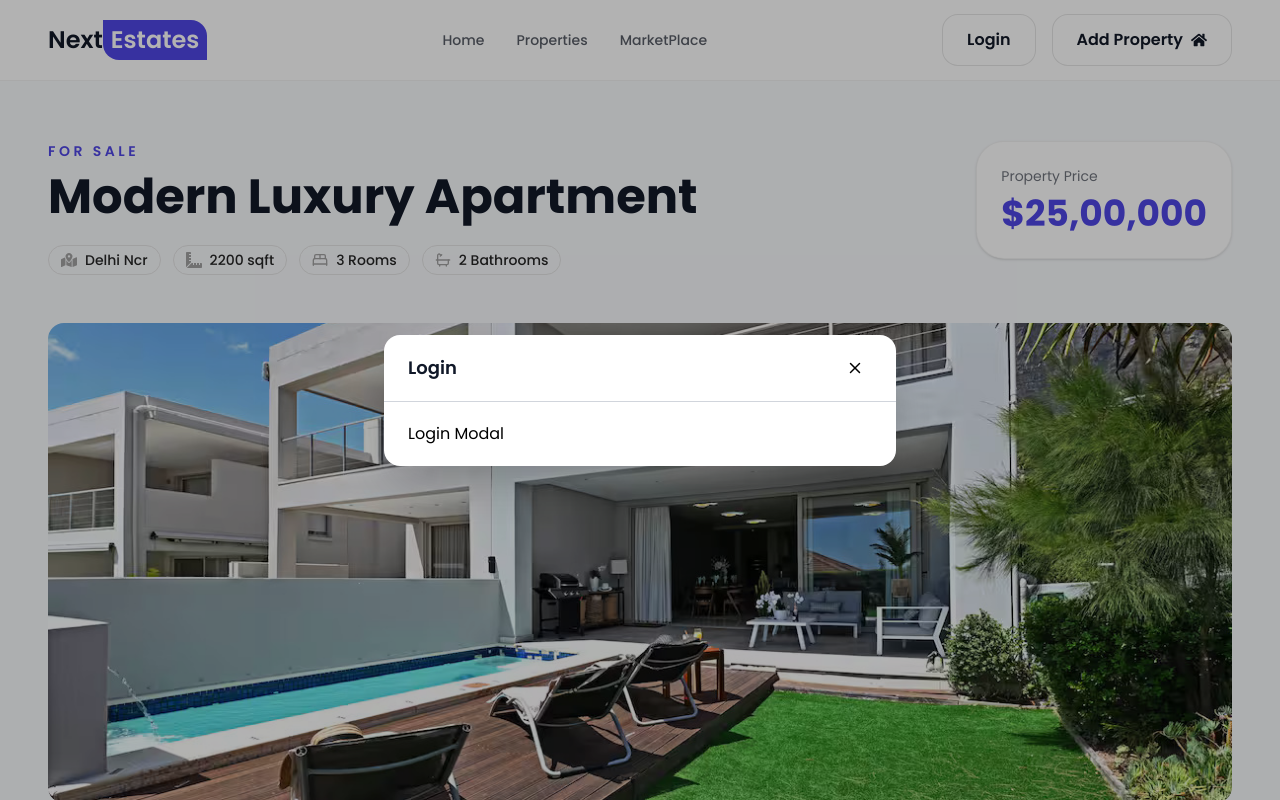
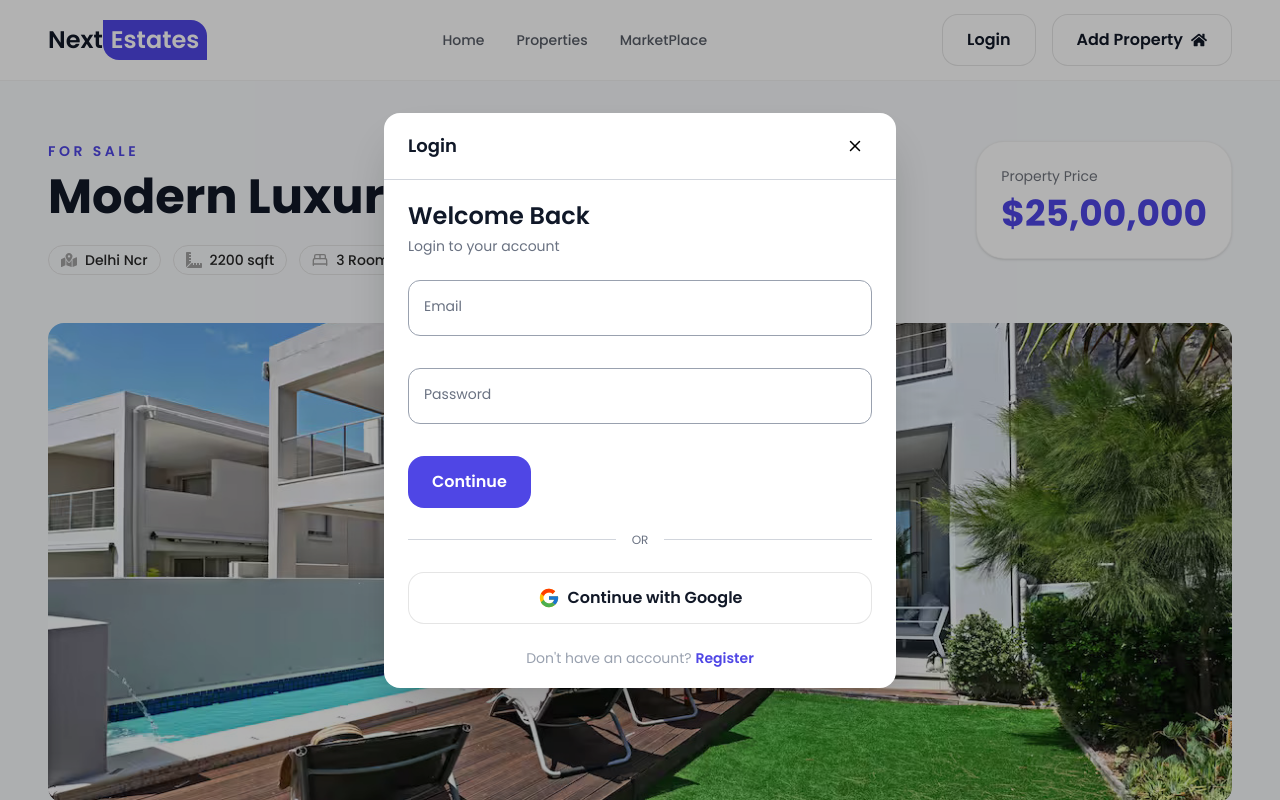
Before and after one commit to rishabh-1510/Plantventory, a Next.js app: page /property/1 in a window 1280 px wide. Both pictures are taken after a click on the button "Login". Shown: the top 800 px of the page. Built offline with nearby package versions, Linux system fonts and the light colour scheme.

Commit message:
Login Modal Frontend

```diff
--- a/app/components/modals/LoginModal.tsx
+++ b/app/components/modals/LoginModal.tsx
@@ -1,16 +1,98 @@
 "use client"
 import { useAuthModal } from "@/app/store/useAuthModalStore";
 import Modal from "./Modal";
+import { useState } from "react";
+import Input from "../ui/Input";
+import { Button } from "../ui/Button";
+import { FcGoogle } from "react-icons/fc";
+
+interface LoginValues {
+  email: string,
+  password: string
+}
+
+type LoginErrors = Partial<Record<keyof LoginValues, string>>
 
 const LoginModal = () => {
- const {openRegister , isLoginOpen ,closeLogin} = useAuthModal();
-   return (
-     <Modal title="Login" onClose={closeLogin} isOpen={isLoginOpen}>
-         <p>
-             Login Modal
-         </p>
-     </Modal>
-   )
+  const { openRegister, isLoginOpen, closeLogin } = useAuthModal();
+  const [values, setValues] = useState<LoginValues>({
+    email: "",
+    password: "",
+  });
+  const [loading, setLoading] = useState(false);
+  const [errors, setErrors] = useState<LoginErrors>({});
+
+  const handleChange = (e: React.ChangeEvent<HTMLInputElement>) => {
+    const { value, name } = e.target;
+
+    setValues((prev) => ({
+      ...prev,
+      [name]: value
+    }));
+
+    setErrors((prev) => ({
+      ...prev,
+      [name]: undefined
+    }))
+  };
+
+  const validate = () => {
+    const newErrors: LoginErrors = {};
+    //validate the email
+    if (!values.email.trim()) {
+      newErrors.email = "Email is required"
+    } else if (!/^\S+@\S+\.\S+$/.test(values.email)) {
+      newErrors.email = 'Enter a valid email address!'
+    }
+
+    //validate the password
+    if (!values.password.trim()) {
+      newErrors.password = "Password is required"
+    } else if (values.password.length < 6) {
+      newErrors.password = 'Password must be at least 6 characters!'
+    }
+
+    setErrors(newErrors);
+    return Object.keys(newErrors).length === 0;
+  }
+
+  return (
+    <Modal title="Login" onClose={closeLogin} isOpen={isLoginOpen}>
+      <div className="mb-6 space-y-1 ">
+        <h2 className="text-2xl font-semibold text-gray-900">Welcome Back</h2>
+        <p className="text-sm text-gray-500 ">Login to your account</p>
+      </div>
+      <form className="space-y-8">
+        <Input id="login-email" name="email" label={"Email"} value={values.email} onChange={handleChange} error={errors.email} disabled={loading} />
+        <Input id="login-password" name="password" label={"Password"} value={values.password} onChange={handleChange} error={errors.password} disabled={loading} />
+        <Button type="submit" loading={loading} >
+          Continue
+        </Button>
+      </form>
+
+      {/* Divider */}
+      <div className="relative my-6 ">
+        <div className="flex items-center absolute inset-0">
+          <div className="w-full border-t border-gray-300" />
+        </div>
+        <div className="relative flex justify-center text-xs uppercase">
+          <span className="bg-white px-4 text-gray-500">
+            Or
+          </span>
+        </div>
+      </div>
+      <Button variant="outline" fullWidth disabled={loading} icon={<FcGoogle size={22}/>}>
+        Continue with Google
+      </Button>
+
+      <p className="text-gray-400 text-center text-sm mt-6 ">
+        Don&apos;t have an account?{" "}
+        <span className="text-primary font-semibold cursor-pointer hover:underline" onClick={openRegister}>
+          Register
+        </span>
+      </p>
+    </Modal>
+  )
 }
 
 export default LoginModal
--- a/app/components/properties/EmailForm.tsx
+++ b/app/components/properties/EmailForm.tsx
@@ -14,7 +14,7 @@ interface InputValues {
 
 
 const EmailForm = () => {
-    const [values, setValues] = useState({
+    const [values, setValues] = useState<InputValues>({
         email: "",
         name: "",
         phone: "",
```
